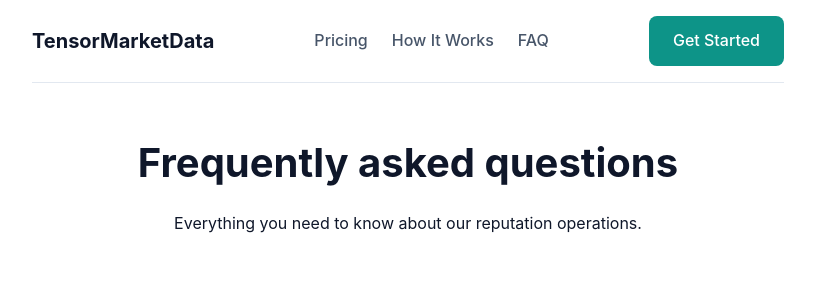
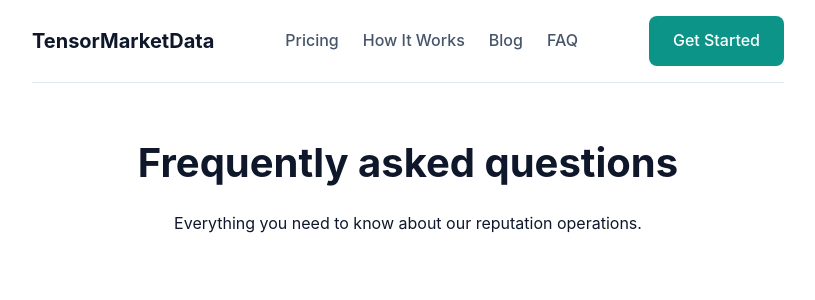
Before and after one commit to Hexy888/TensorMarketData, a FastAPI app: page /faq in a window 1280 px wide. Shown: the top 300 px of the page, without its empty margins (232-1047 px from the left). Run offline with FastAPI, Linux system fonts and the light colour scheme.

Commit message:
Add Blog link to nav on how-it-works and faq

```diff
--- a/templates/faq.html
+++ b/templates/faq.html
@@ -36,6 +36,7 @@
             <ul class="nav-links">
                 <li><a href="/pricing">Pricing</a></li>
                 <li><a href="/how-it-works">How It Works</a></li>
+                <li><a href="/blog">Blog</a></li>
                 <li><a href="/faq">FAQ</a></li>
             </ul>
             <a href="/pricing" class="btn">Get Started</a>
--- a/templates/how-it-works.html
+++ b/templates/how-it-works.html
@@ -41,6 +41,7 @@
             <ul class="nav-links">
                 <li><a href="/pricing">Pricing</a></li>
                 <li><a href="/how-it-works">How It Works</a></li>
+                <li><a href="/blog">Blog</a></li>
                 <li><a href="/faq">FAQ</a></li>
             </ul>
             <a href="/pricing" class="btn">Get Started</a>
```
